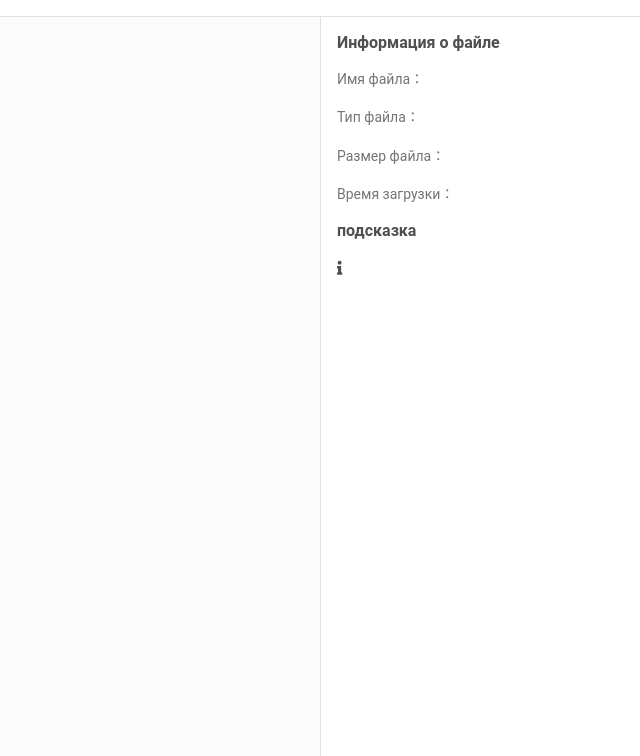
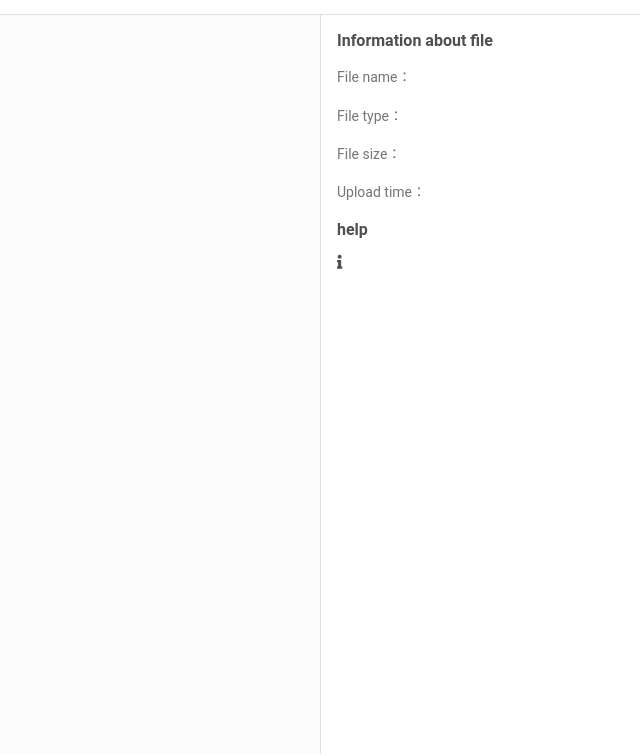
Before and after one commit to EdgarAlemasov/spaceCloud, a Django app: template cloud/templates/cloud/file_info.html in a window 1280 px wide. Shown: the part 44-800 px from the top of the page, without its empty margins (640-1280 px from the left). Run offline with Django 4.2, Linux system fonts and the light colour scheme; the template is opened without the code that fills it, so the values that code supplies are empty; some libraries are stand-ins or nearby versions.

Commit message:
fixed names

```diff
--- a/cloud/templates/cloud/backet.html
+++ b/cloud/templates/cloud/backet.html
@@ -1,6 +1,6 @@
 {% extends 'cloud/base.html' %}
 {% load static %}
-
+{% csrf_token %}
 {% block styles %}
     <link href="https://cdn.staticfile.org/bootstrap-table/1.19.1/bootstrap-table.min.css" rel="stylesheet">
 {% endblock %}
--- a/cloud/templates/cloud/base.html
+++ b/cloud/templates/cloud/base.html
@@ -1,4 +1,5 @@
 {% load static %}
+{% csrf_token %}
 <!DOCTYPE html>
 <html lang="ru">
 <head>
@@ -80,9 +81,9 @@
                 <a class="nav-link px-2" data-mdb-toggle="tooltip" data-mdb-placement="bottom" title="обновления">
                     <i class="fas fa-question-circle"></i>
                 </a>
-                <a class="nav-link px-2" href="{% url 'cloud:profile' %}" data-mdb-toggle="tooltip"
+                <a class="nav-link px-2" href="{% url 'cloud:user_page' %}" data-mdb-toggle="tooltip"
                    data-mdb-placement="bottom" title="банковский счет">
-                    <img src="{{ user.profile.avatar.url }}" class="rounded-circle" height="25" width="25"
+                    <img src="{{ user.user_page.avatar.url }}" class="rounded-circle" height="25" width="25"
                          alt="avatar"/>
                 </a>
             </div>
--- a/cloud/templates/cloud/cloud_disk.html
+++ b/cloud/templates/cloud/cloud_disk.html
@@ -1,6 +1,6 @@
 {% extends 'cloud/start_page.html' %}
 {% load static %}
-
+{% csrf_token %}
 {% block styles %}
     <link href="https://cdn.staticfile.org/bootstrap-table/1.19.1/bootstrap-table.min.css" rel="stylesheet">
 {% endblock %}
@@ -8,13 +8,13 @@
 {% block title %}Облачный диск{% endblock %}
 
 {% block sidenavs %}
-    <a class="nav-link fs-6 active" id="cloudTab" href="{% url 'cloud:cloud' %}">
+    <a class="nav-link fs-6 active" id="cloudTab" href="{% url 'cloud:cloud_disk' %}">
         <i class="fas fa-cloud me-2"></i>МОЙ ОБЛАЧНЫЙ ДИСК
     </a>
     <a class="nav-link fs-6" id="historyTab" href="{% url 'cloud:history' %}">
         <i class="fas fa-history me-2"></i>ИСТОРИЯ ЗАГРУЗОК
     </a>
-    <a class="nav-link fs-6" id="binTab" href="{% url 'cloud:bin' %}">
+    <a class="nav-link fs-6" id="binTab" href="{% url 'cloud:backet' %}">
         <i class="fas fa-trash me-2"></i>КОРЗИНА
     </a>
 {% endblock %}
--- a/cloud/templates/cloud/file_info.html
+++ b/cloud/templates/cloud/file_info.html
@@ -1,4 +1,5 @@
 {% load static %}
+{% csrf_token %}
 <!DOCTYPE html>
 <html lang="ru" class="h-100">
 <head>
@@ -8,12 +9,12 @@
     <link href="https://cdn.bootcdn.net/ajax/libs/mdb-ui-kit/3.9.0/mdb.min.css" rel="stylesheet">
     <link href="https://cdn.bootcdn.net/ajax/libs/font-awesome/5.15.3/css/all.min.css" rel="stylesheet">
     <link href="https://cdn.staticfile.org/video.js/7.17.2/video-js.min.css" rel="stylesheet">
-    <title>подробности</title>
+    <title>details</title>
 </head>
 <body class="h-100">
 <nav class="navbar navbar-light bg-white shadow-0 border-bottom">
     <div class="container-fluid">
-        <a class="navbar-toggler" href="{% url 'pan:cloud' %}" data-mdb-toggle="tooltip" data-mdb-placement="bottom"
+        <a class="navbar-toggler" href="{% url 'cloud:cloud_disk' %}" data-mdb-toggle="tooltip" data-mdb-placement="bottom"
            title="назад">
             <i class="fas fa-chevron-left"></i>
         </a>
@@ -25,9 +26,9 @@
             <a class="nav-link px-2" data-mdb-toggle="tooltip" data-mdb-placement="bottom" title="Последующие обновления">
                 <i class="fas fa-question-circle"></i>
             </a>
-            <a class="nav-link px-2" href="{% url 'pan:profile' %}" data-mdb-toggle="tooltip"
+            <a class="nav-link px-2" href="{% url 'cloud:user_page' %}" data-mdb-toggle="tooltip"
                data-mdb-placement="bottom" title="账户">
-                <img src="{{ user.profile.avatar.url }}" class="rounded-circle" height="25" width="25" alt="avatar"/>
+                <img src="{{ user.user_page.avatar.url }}" class="rounded-circle" height="25" width="25" alt="avatar"/>
             </a>
         </div>
     </div>
@@ -37,19 +38,19 @@
         <div class="col-md-9 h-100 bg-light">
             <div class="h-100 w-auto d-flex justify-content-center align-items-center d-none" id="notSupport">
                 <div class="text-center">
-                    <p>Предварительный просмотр таких файлов в настоящее время не поддерживается</p>
-                    <button class="btn btn-info">Скачать прямо сейчас</button>
+                    <p>Previewing such files is currently not supported.</p>
+                    <button class="btn btn-info">Download now</button>
                 </div>
             </div>
             <div class="h-100 w-auto d-flex justify-content-center align-items-center d-none" id="notPermission">
                 <div class="text-center">
-                    <p>Предварительный просмотр онлайн не поддерживается из-за размера файла</p>
-                    <button class="btn btn-info">Скачать прямо сейчас</button>
+                    <p>Online preview not happening due to file size</p>
+                    <button class="btn btn-info">Download now</button>
                 </div>
             </div>
             <div class="h-100 w-auto d-flex justify-content-center align-items-center d-none" id="audioPlayer">
                 <div class="card" style="width: 20rem">
-                    <img class="card-img-top" src="{% static 'pan/image/music.jpg' %}" alt="..">
+                    <img class="card-img-top" src="{% static 'cloud/image/music.jpg' %}" alt="..">
                     <div class="card-body">
                         <div class="progress rounded mb-3">
                             <div class="progress-bar bg-info rounded" id="progress"></div>
@@ -78,14 +79,14 @@
         </div>
         <div class="col-md-3 h-100 border-start p-3">
             <div id="info">
-                <h6 class="mb-3 fw-bold">Информация о файле</h6>
+                <h6 class="mb-3 fw-bold">Information about file</h6>
                 <div class="text-muted small">
-                    <p>Имя файла：</p>
-                    <p>Тип файла：</p>
-                    <p>Размер файла：</p>
-                    <p>Время загрузки：</p>
+                    <p>File name：</p>
+                    <p>File type：</p>
+                    <p>File size：</p>
+                    <p>Upload time：</p>
                 </div>
-                <h6 class="mb-3 fw-bold">подсказка</h6>
+                <h6 class="mb-3 fw-bold">help</h6>
                 <div class="small">
                     <i class="fas fa-info me-1"></i>
                     <span id="tip"></span>
@@ -108,8 +109,8 @@
 <script src="https://cdn.staticfile.org/howler/2.2.3/howler.min.js"></script>
 <script src="https://cdn.staticfile.org/video.js/7.17.2/video.min.js"></script>
 <script src="https://cdn.staticfile.org/video.js/7.17.2/lang/zh-CN.min.js"></script>
-<script src="{% static 'pan/js/utils.js' %}"></script>
-<script src="{% static 'pan/js/config.js' %}"></script>
-<script src="{% static 'pan/js/detail.js' %}"></script>
+<script src="{% static 'cloud/js/utils.js' %}"></script>
+<script src="{% static 'cloud/js/config.js' %}"></script>
+<script src="{% static 'cloud/js/detail.js' %}"></script>
 </body>
 </html>
--- a/cloud/templates/cloud/reset.html
+++ b/cloud/templates/cloud/reset.html
@@ -1,6 +1,6 @@
 <div>
     <h3>Reset My Cloud password user</h3>
-    <a class="btn" href="{{ scheme }}://{{ host }}{% url 'pan:reset-done' param %}" target="_blank">Сброс пароля</a>
+    <a class="btn" href="{{ scheme }}://{{ host }}{% url 'cloud:reset_password_done' param %}" target="_blank">Сброс пароля</a>
     <p>Hello user. Your password reset request has been received. Please confirm if this is what you requested</p>
     <p>Press the button above within 30 minutes to reset your account password to{{ password }}.Please change your password as soon as possible after the reset。</p>
     <p>Thank you!<br>
--- a/cloud/templates/cloud/start_page.html
+++ b/cloud/templates/cloud/start_page.html
@@ -63,19 +63,19 @@
                        data-mdb-placement="bottom" title="Download history">
                         <i class="fas fa-history"></i>
                     </a>
-                    <a class="nav-link px-2" href="{% url 'cloud:cloud' %}" data-mdb-toggle="tooltip"
+                    <a class="nav-link px-2" href="{% url 'cloud:cloud_disk' %}" data-mdb-toggle="tooltip"
                        data-mdb-placement="bottom" title="My cloud disk">
                         <i class="fas fa-cloud"></i>
                     </a>
                     <a class="nav-link px-2 dropdown-toggle d-flex align-items-center hidden-arrow" href=""
                        id="navbarDropdownProfile"
                        role="button" data-mdb-toggle="dropdown">
-                        <img class="rounded-circle" src="{{ user.profile.avatar.url }}" height="25" width="25"
+                        <img class="rounded-circle" src="{{ user.user_page.avatar.url }}" height="25" width="25"
                              alt="avatar">
                     </a>
                     <ul class="dropdown-menu dropdown-menu-end">
                         <li>
-                            <a class="dropdown-item" href="{% url 'cloud:profile' %}">Personal information</a>
+                            <a class="dropdown-item" href="{% url 'cloud:user_page' %}">Personal information</a>
                         </li>
                         <li>
                             <a class="dropdown-item" href="{% url 'cloud:logout' %}">LogOut</a>
--- a/cloud/urls.py
+++ b/cloud/urls.py
@@ -2,24 +2,24 @@ from django.urls import path
 from rest_framework.routers import DefaultRouter
 
 
-from  cloud import views
+from cloud import views
 
 app_name = "cloud"
 
 # main pages
 urlpatterns = [
     path("", views.StartPageView.as_view(), name="start_page"),
-    path("profile", views.UserPageView.as_view(), name="profile"),
-    path("cloud", views.CloudDiskView.as_view(), name="cloud"),
+    path("user_page", views.UserPageView.as_view(), name="user_page"),
+    path("cloud_disk", views.CloudDiskView.as_view(), name="cloud_disk"),
     path("history", views.HistoryView.as_view(), name="history"),
     path("backet",  views.BacketView.as_view(), name="backet"),
-    path("detail", views.FileInfoView.as_view(), name="detail"),
+    path("file_info", views.FileInfoView.as_view(), name="file_info"),
 ]
 
 
 # share pages
 urlpatterns += [
-    path("share-get", views.ShareGetView.as_view(), name="share_get"),
+    path("share-get", views.ShareGetView.as_view(), name="share-get"),
     path("share-create", views.ShareCreateView.as_view(), name="share-create"),
     path("share-update", views.ShareUpdateView.as_view(), name="share-update"),
     path("history-delete", views.ShareDelete.as_view(), name="history-delete"),
--- a/spacecloud/settings.py
+++ b/spacecloud/settings.py
@@ -25,7 +25,7 @@ SECRET_KEY = 'django-insecure-=h^5l_=04on8!%ks894e%5d2xnd-uj%9ro2^e#=c1kbqi(p(q6
 
 # SECURITY WARNING: don't run with debug turned on in production!
 DEBUG = True
-
+CSRF_TRUSTED_ORIGINS = ["http://localhost/", "http://127.0.0.1/"]
 ALLOWED_HOSTS = ['localhost', '127.0.0.1']
 
 EMAIL_HOST = 'localhost'
@@ -47,7 +47,7 @@ INSTALLED_APPS = [
     'django.contrib.staticfiles',
     'cloud.apps.CloudConfig',
     'psycopg2',
-    # 'corsheaders',
+    'corsheaders',
     'rest_framework',
     'debug_toolbar',
 ]
```
